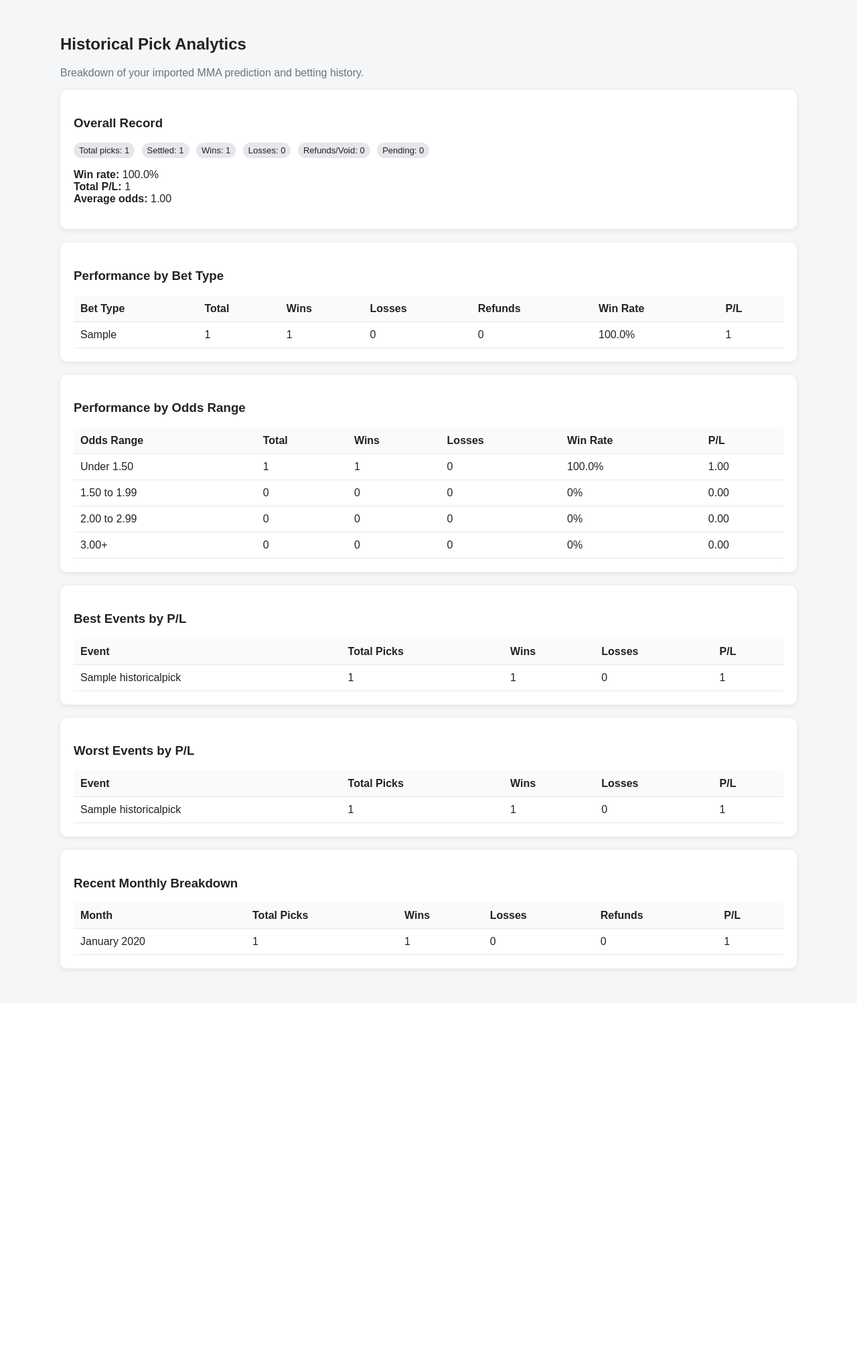
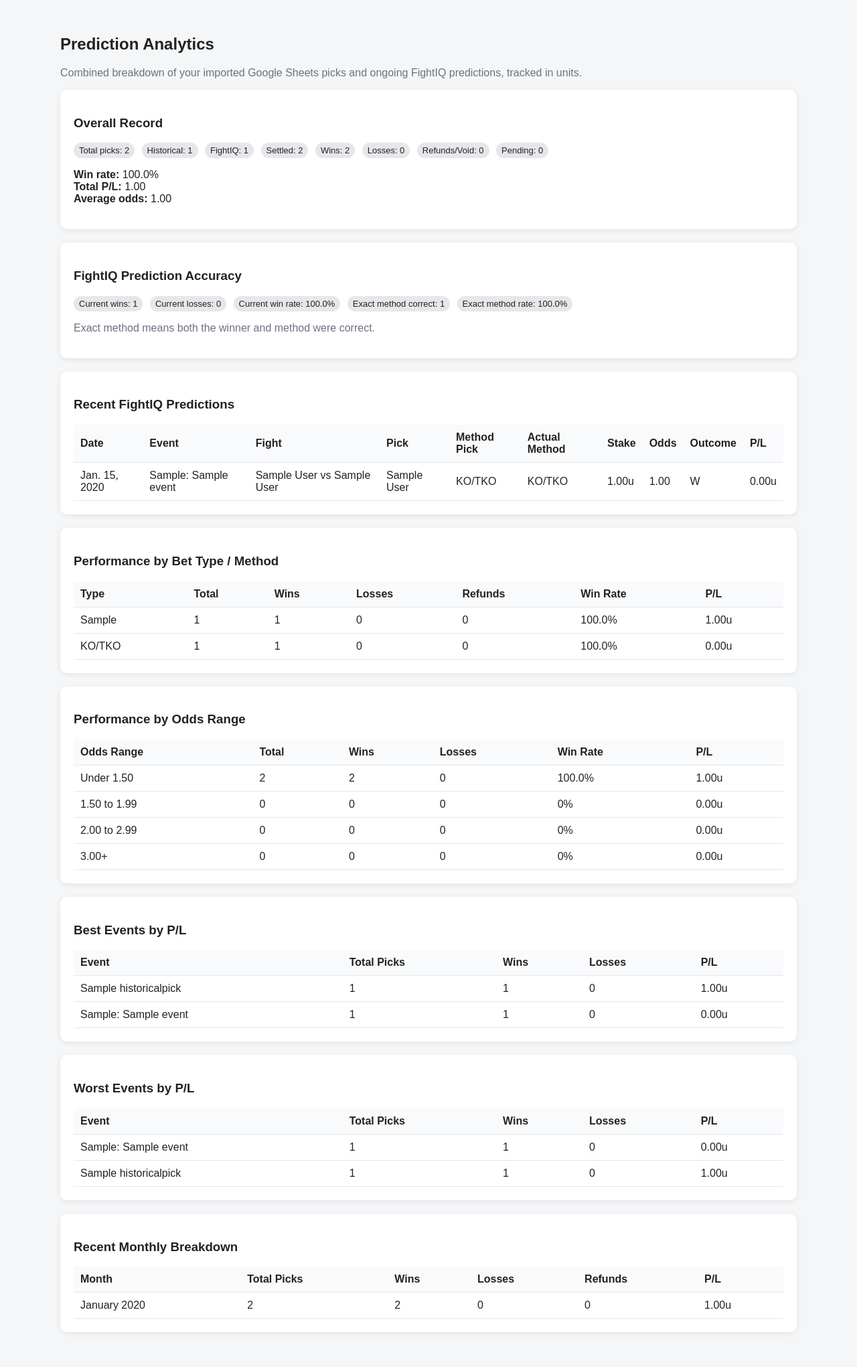
Before and after one commit to kasper7001/FightIQ, a Django app: page /analytics/ in a window 1280 px wide. Shown: the part 86-2127 px from the top of the page at 67% size. Before the commit the page ends 1540 px from the top, so only its background shows below. Run offline with Django 5.2, Linux system fonts and the light colour scheme; a user stored in the database is signed in; tables that the repository leaves empty hold one stand-in row (values such as "Sample post").

Commit message:
Use unit-based profit loss analytics

```diff
--- a/predictions/templates/predictions/analytics.html
+++ b/predictions/templates/predictions/analytics.html
@@ -1,9 +1,9 @@
 {% extends "predictions/base.html" %}
 
 {% block content %}
-    <h2>Historical Pick Analytics</h2>
+    <h2>Prediction Analytics</h2>
     <p class="muted">
-        Breakdown of your imported MMA prediction and betting history.
+        Combined breakdown of your imported Google Sheets picks and ongoing FightIQ predictions, tracked in units.
     </p>
 
     <div class="card">
@@ -11,6 +11,8 @@
 
         <p>
             <span class="badge">Total picks: {{ total_picks }}</span>
+            <span class="badge">Historical: {{ historical_count }}</span>
+            <span class="badge">FightIQ: {{ current_count }}</span>
             <span class="badge">Settled: {{ settled_count }}</span>
             <span class="badge">Wins: {{ wins }}</span>
             <span class="badge">Losses: {{ losses }}</span>
@@ -25,7 +27,7 @@
             <br>
             <strong>Average odds:</strong>
             {% if average_odds %}
-                {{ average_odds|floatformat:2 }}
+                {{ average_odds }}
             {% else %}
                 N/A
             {% endif %}
@@ -33,12 +35,75 @@
     </div>
 
     <div class="card">
-        <h3>Performance by Bet Type</h3>
+        <h3>FightIQ Prediction Accuracy</h3>
+
+        <p>
+            <span class="badge">Current wins: {{ current_wins }}</span>
+            <span class="badge">Current losses: {{ current_losses }}</span>
+            <span class="badge">Current win rate: {{ current_win_rate }}%</span>
+            <span class="badge">Exact method correct: {{ method_correct }}</span>
+            <span class="badge">Exact method rate: {{ method_accuracy }}%</span>
+        </p>
+
+        <p class="muted">
+            Exact method means both the winner and method were correct.
+        </p>
+    </div>
+
+    <div class="card">
+        <h3>Recent FightIQ Predictions</h3>
 
         <table>
             <thead>
                 <tr>
-                    <th>Bet Type</th>
+                    <th>Date</th>
+                    <th>Event</th>
+                    <th>Fight</th>
+                    <th>Pick</th>
+                    <th>Method Pick</th>
+                    <th>Actual Method</th>
+                    <th>Stake</th>
+                    <th>Odds</th>
+                    <th>Outcome</th>
+                    <th>P/L</th>
+                </tr>
+            </thead>
+            <tbody>
+                {% for row in current_prediction_rows %}
+                    <tr>
+                        <td>{{ row.date }}</td>
+                        <td>{{ row.event_name }}</td>
+                        <td>{{ row.fight_name }}</td>
+                        <td>{{ row.pick_name }}</td>
+                        <td>{{ row.predicted_method }}</td>
+                        <td>{{ row.actual_method|default:"Pending" }}</td>
+                        <td>{{ row.stake }}u</td>
+                        <td>{{ row.odds|default_if_none:"N/A" }}</td>
+                        <td>{{ row.outcome }}</td>
+                        <td>
+                            {% if row.profit_loss is None %}
+                                N/A
+                            {% else %}
+                                {{ row.profit_loss }}u
+                            {% endif %}
+                        </td>
+                    </tr>
+                {% empty %}
+                    <tr>
+                        <td colspan="10">No FightIQ predictions added yet.</td>
+                    </tr>
+                {% endfor %}
+            </tbody>
+        </table>
+    </div>
+
+    <div class="card">
+        <h3>Performance by Bet Type / Method</h3>
+
+        <table>
+            <thead>
+                <tr>
+                    <th>Type</th>
                     <th>Total</th>
                     <th>Wins</th>
                     <th>Losses</th>
@@ -56,11 +121,11 @@
                         <td>{{ row.losses }}</td>
                         <td>{{ row.refunds }}</td>
                         <td>{{ row.win_rate }}%</td>
-                        <td>{{ row.profit }}</td>
+                        <td>{{ row.profit }}u</td>
                     </tr>
                 {% empty %}
                     <tr>
-                        <td colspan="7">No historical picks imported yet.</td>
+                        <td colspan="7">No picks available yet.</td>
                     </tr>
                 {% endfor %}
             </tbody>
@@ -89,7 +154,7 @@
                         <td>{{ row.wins }}</td>
                         <td>{{ row.losses }}</td>
                         <td>{{ row.win_rate }}%</td>
-                        <td>{{ row.profit }}</td>
+                        <td>{{ row.profit }}u</td>
                     </tr>
                 {% endfor %}
             </tbody>
@@ -116,7 +181,7 @@
                         <td>{{ event.total }}</td>
                         <td>{{ event.wins }}</td>
                         <td>{{ event.losses }}</td>
-                        <td>{{ event.profit|default:"0.00" }}</td>
+                        <td>{{ event.profit }}u</td>
                     </tr>
                 {% empty %}
                     <tr>
@@ -147,7 +212,7 @@
                         <td>{{ event.total }}</td>
                         <td>{{ event.wins }}</td>
                         <td>{{ event.losses }}</td>
-                        <td>{{ event.profit|default:"0.00" }}</td>
+                        <td>{{ event.profit }}u</td>
                     </tr>
                 {% empty %}
                     <tr>
@@ -180,7 +245,7 @@
                         <td>{{ month.wins }}</td>
                         <td>{{ month.losses }}</td>
                         <td>{{ month.refunds }}</td>
-                        <td>{{ month.profit|default:"0.00" }}</td>
+                        <td>{{ month.profit }}u</td>
                     </tr>
                 {% empty %}
                     <tr>
--- a/predictions/views.py
+++ b/predictions/views.py
@@ -1,12 +1,10 @@
 from decimal import Decimal
 
 from django.contrib.auth.decorators import login_required
-from django.db.models import Count, Sum, Avg, Q
-from django.db.models.functions import TruncMonth
+from django.http import JsonResponse
 from django.shortcuts import get_object_or_404, render
-from django.http import JsonResponse
 
-from .models import Event, Fight, HistoricalPick
+from .models import Event, Fight, HistoricalPick, Prediction
 
 
 @login_required
@@ -42,89 +40,141 @@ def event_detail(request, event_id):
 
 @login_required
 def analytics_dashboard(request):
-    picks = HistoricalPick.objects.all()
-    settled_picks = picks.filter(outcome__in=["W", "L", "R"])
-    win_loss_picks = picks.filter(outcome__in=["W", "L"])
+    historical_rows = build_historical_pick_rows()
+    current_rows = build_current_prediction_rows()
 
-    total_picks = picks.count()
-    settled_count = settled_picks.count()
-    wins = picks.filter(outcome="W").count()
-    losses = picks.filter(outcome="L").count()
-    refunds = picks.filter(outcome="R").count()
-    pending = picks.filter(outcome="P").count()
+    all_rows = historical_rows + current_rows
+
+    context = build_analytics_context(all_rows, current_rows)
+    context["historical_count"] = len(historical_rows)
+    context["current_count"] = len(current_rows)
+    context["current_prediction_rows"] = current_rows[:25]
+
+    return render(request, "predictions/analytics.html", context)
+
+
+def build_historical_pick_rows():
+    rows = []
+
+    historical_picks = HistoricalPick.objects.all().order_by("-date", "-id")
+
+    for pick in historical_picks:
+        rows.append({
+            "source": "Historical",
+            "date": pick.date,
+            "event_name": pick.event_name or "Unknown Event",
+            "fight_name": pick.fight_name or "",
+            "pick_name": pick.pick_name or "",
+            "bet_type": pick.bet_type or "Unknown",
+            "stake": pick.stake,
+            "odds": pick.odds,
+            "outcome": pick.outcome,
+            "profit_loss": pick.profit_loss,
+            "predicted_method": "",
+            "actual_method": "",
+            "method_correct": None,
+            "is_current": False,
+        })
+
+    return rows
+
+
+def build_current_prediction_rows():
+    rows = []
+
+    predictions = (
+        Prediction.objects
+        .select_related(
+            "fight",
+            "fight__event",
+            "fight__fighter_a",
+            "fight__fighter_b",
+            "fight__result",
+            "predicted_winner",
+        )
+        .order_by("-fight__event__date", "-id")
+    )
+
+    for prediction in predictions:
+        result = getattr(prediction.fight, "result", None)
+
+        rows.append({
+            "source": "FightIQ",
+            "date": prediction.fight.event.date,
+            "event_name": f"{prediction.fight.event.promotion}: {prediction.fight.event.name}",
+            "fight_name": str(prediction.fight),
+            "pick_name": str(prediction.predicted_winner),
+            "bet_type": prediction.get_method_display(),
+            "stake": prediction.stake_amount(),
+            "odds": prediction.predicted_odds(),
+            "outcome": prediction.result_status(),
+            "profit_loss": prediction.profit_loss(),
+            "predicted_method": prediction.get_method_display(),
+            "actual_method": result.get_method_display() if result else "",
+            "method_correct": prediction.is_method_correct() if result else None,
+            "is_current": True,
+        })
+
+    return rows
+
+
+def build_analytics_context(rows, current_rows):
+    total_picks = len(rows)
+
+    settled_rows = [row for row in rows if row["outcome"] in ["W", "L", "R"]]
+    win_loss_rows = [row for row in rows if row["outcome"] in ["W", "L"]]
+
+    wins = len([row for row in rows if row["outcome"] == "W"])
+    losses = len([row for row in rows if row["outcome"] == "L"])
+    refunds = len([row for row in rows if row["outcome"] == "R"])
+    pending = len([row for row in rows if row["outcome"] == "P"])
 
     win_loss_total = wins + losses
     win_rate = round((wins / win_loss_total) * 100, 1) if win_loss_total else 0
 
-    total_profit_loss = settled_picks.aggregate(
-        total=Sum("profit_loss")
-    )["total"] or Decimal("0.00")
-
-    average_odds = win_loss_picks.exclude(odds__isnull=True).aggregate(
-        average=Avg("odds")
-    )["average"]
-
-    bet_type_rows = (
-        picks.values("bet_type")
-        .annotate(
-            total=Count("id"),
-            wins=Count("id", filter=Q(outcome="W")),
-            losses=Count("id", filter=Q(outcome="L")),
-            refunds=Count("id", filter=Q(outcome="R")),
-            profit=Sum("profit_loss"),
-        )
-        .order_by("-total")
+    total_profit_loss = sum(
+        row["profit_loss"] or Decimal("0.00")
+        for row in settled_rows
     )
 
-    bet_type_summary = []
-    for row in bet_type_rows:
-        decisions = row["wins"] + row["losses"]
-        row["win_rate"] = round((row["wins"] / decisions) * 100, 1) if decisions else 0
-        row["profit"] = row["profit"] or Decimal("0.00")
-        row["bet_type"] = row["bet_type"] or "Unknown"
-        bet_type_summary.append(row)
+    odds_values = [
+        row["odds"]
+        for row in win_loss_rows
+        if row["odds"] is not None
+    ]
 
-    top_events = (
-        picks.values("event_name")
-        .annotate(
-            total=Count("id"),
-            wins=Count("id", filter=Q(outcome="W")),
-            losses=Count("id", filter=Q(outcome="L")),
-            profit=Sum("profit_loss"),
-        )
-        .order_by("-profit")[:5]
+    average_odds = (
+        (sum(odds_values) / len(odds_values)).quantize(Decimal("0.01"))
+        if odds_values else None
     )
 
-    worst_events = (
-        picks.values("event_name")
-        .annotate(
-            total=Count("id"),
-            wins=Count("id", filter=Q(outcome="W")),
-            losses=Count("id", filter=Q(outcome="L")),
-            profit=Sum("profit_loss"),
-        )
-        .order_by("profit")[:5]
+    current_win_loss_rows = [
+        row for row in current_rows
+        if row["outcome"] in ["W", "L"]
+    ]
+
+    current_wins = len([row for row in current_rows if row["outcome"] == "W"])
+    current_losses = len([row for row in current_rows if row["outcome"] == "L"])
+    method_correct = len([
+        row for row in current_win_loss_rows
+        if row["method_correct"] is True
+    ])
+
+    current_win_loss_total = current_wins + current_losses
+
+    current_win_rate = (
+        round((current_wins / current_win_loss_total) * 100, 1)
+        if current_win_loss_total else 0
     )
 
-    monthly_summary = (
-        picks.exclude(date__isnull=True)
-        .annotate(month=TruncMonth("date"))
-        .values("month")
-        .annotate(
-            total=Count("id"),
-            wins=Count("id", filter=Q(outcome="W")),
-            losses=Count("id", filter=Q(outcome="L")),
-            refunds=Count("id", filter=Q(outcome="R")),
-            profit=Sum("profit_loss"),
-        )
-        .order_by("-month")[:12]
+    method_accuracy = (
+        round((method_correct / current_win_loss_total) * 100, 1)
+        if current_win_loss_total else 0
     )
 
-    odds_ranges = build_odds_range_summary(win_loss_picks)
-
-    return render(request, "predictions/analytics.html", {
+    return {
         "total_picks": total_picks,
-        "settled_count": settled_count,
+        "settled_count": len(settled_rows),
         "wins": wins,
         "losses": losses,
         "refunds": refunds,
@@ -132,15 +182,130 @@ def analytics_dashboard(request):
         "win_rate": win_rate,
         "total_profit_loss": total_profit_loss,
         "average_odds": average_odds,
-        "bet_type_summary": bet_type_summary,
-        "top_events": top_events,
-        "worst_events": worst_events,
-        "monthly_summary": monthly_summary,
-        "odds_ranges": odds_ranges,
-    })
+        "bet_type_summary": build_bet_type_summary(rows),
+        "odds_ranges": build_odds_range_summary(win_loss_rows),
+        "top_events": build_event_summary(rows, reverse=True)[:5],
+        "worst_events": build_event_summary(rows, reverse=False)[:5],
+        "monthly_summary": build_monthly_summary(rows)[:12],
+        "current_wins": current_wins,
+        "current_losses": current_losses,
+        "current_win_rate": current_win_rate,
+        "method_correct": method_correct,
+        "method_accuracy": method_accuracy,
+    }
 
 
-def build_odds_range_summary(picks):
+def build_bet_type_summary(rows):
+    grouped = {}
+
+    for row in rows:
+        bet_type = row["bet_type"] or "Unknown"
+
+        if bet_type not in grouped:
+            grouped[bet_type] = {
+                "bet_type": bet_type,
+                "total": 0,
+                "wins": 0,
+                "losses": 0,
+                "refunds": 0,
+                "profit": Decimal("0.00"),
+            }
+
+        grouped[bet_type]["total"] += 1
+
+        if row["outcome"] == "W":
+            grouped[bet_type]["wins"] += 1
+
+        if row["outcome"] == "L":
+            grouped[bet_type]["losses"] += 1
+
+        if row["outcome"] == "R":
+            grouped[bet_type]["refunds"] += 1
+
+        grouped[bet_type]["profit"] += row["profit_loss"] or Decimal("0.00")
+
+    summary = []
+
+    for data in grouped.values():
+        decisions = data["wins"] + data["losses"]
+        data["win_rate"] = round((data["wins"] / decisions) * 100, 1) if decisions else 0
+        summary.append(data)
+
+    return sorted(summary, key=lambda item: item["total"], reverse=True)
+
+
+def build_event_summary(rows, reverse):
+    grouped = {}
+
+    for row in rows:
+        event_name = row["event_name"] or "Unknown Event"
+
+        if event_name not in grouped:
+            grouped[event_name] = {
+                "event_name": event_name,
+                "total": 0,
+                "wins": 0,
+                "losses": 0,
+                "profit": Decimal("0.00"),
+            }
+
+        grouped[event_name]["total"] += 1
+
+        if row["outcome"] == "W":
+            grouped[event_name]["wins"] += 1
+
+        if row["outcome"] == "L":
+            grouped[event_name]["losses"] += 1
+
+        grouped[event_name]["profit"] += row["profit_loss"] or Decimal("0.00")
+
+    return sorted(
+        grouped.values(),
+        key=lambda item: item["profit"],
+        reverse=reverse,
+    )
+
+
+def build_monthly_summary(rows):
+    grouped = {}
+
+    for row in rows:
+        if not row["date"]:
+            continue
+
+        month = row["date"].replace(day=1)
+
+        if month not in grouped:
+            grouped[month] = {
+                "month": month,
+                "total": 0,
+                "wins": 0,
+                "losses": 0,
+                "refunds": 0,
+                "profit": Decimal("0.00"),
+            }
+
+        grouped[month]["total"] += 1
+
+        if row["outcome"] == "W":
+            grouped[month]["wins"] += 1
+
+        if row["outcome"] == "L":
+            grouped[month]["losses"] += 1
+
+        if row["outcome"] == "R":
+            grouped[month]["refunds"] += 1
+
+        grouped[month]["profit"] += row["profit_loss"] or Decimal("0.00")
+
+    return sorted(
+        grouped.values(),
+        key=lambda item: item["month"],
+        reverse=True,
+    )
+
+
+def build_odds_range_summary(rows):
     buckets = {
         "Under 1.50": {
             "total": 0,
@@ -168,8 +333,11 @@ def build_odds_range_summary(picks):
         },
     }
 
-    for pick in picks.exclude(odds__isnull=True):
-        odds = pick.odds
+    for row in rows:
+        odds = row["odds"]
+
+        if odds is None:
+            continue
 
         if odds < Decimal("1.50"):
             label = "Under 1.50"
@@ -182,13 +350,13 @@ def build_odds_range_summary(picks):
 
         buckets[label]["total"] += 1
 
-        if pick.outcome == "W":
+        if row["outcome"] == "W":
             buckets[label]["wins"] += 1
 
-        if pick.outcome == "L":
+        if row["outcome"] == "L":
             buckets[label]["losses"] += 1
 
-        buckets[label]["profit"] += pick.profit_loss or Decimal("0.00")
+        buckets[label]["profit"] += row["profit_loss"] or Decimal("0.00")
 
     summary = []
 
@@ -206,6 +374,7 @@ def build_odds_range_summary(picks):
         })
 
     return summary
+
 
 @login_required
 def fight_fighters_api(request, fight_id):
```
Also changed, not shown: predictions/models.py (+71 -4 lines).
